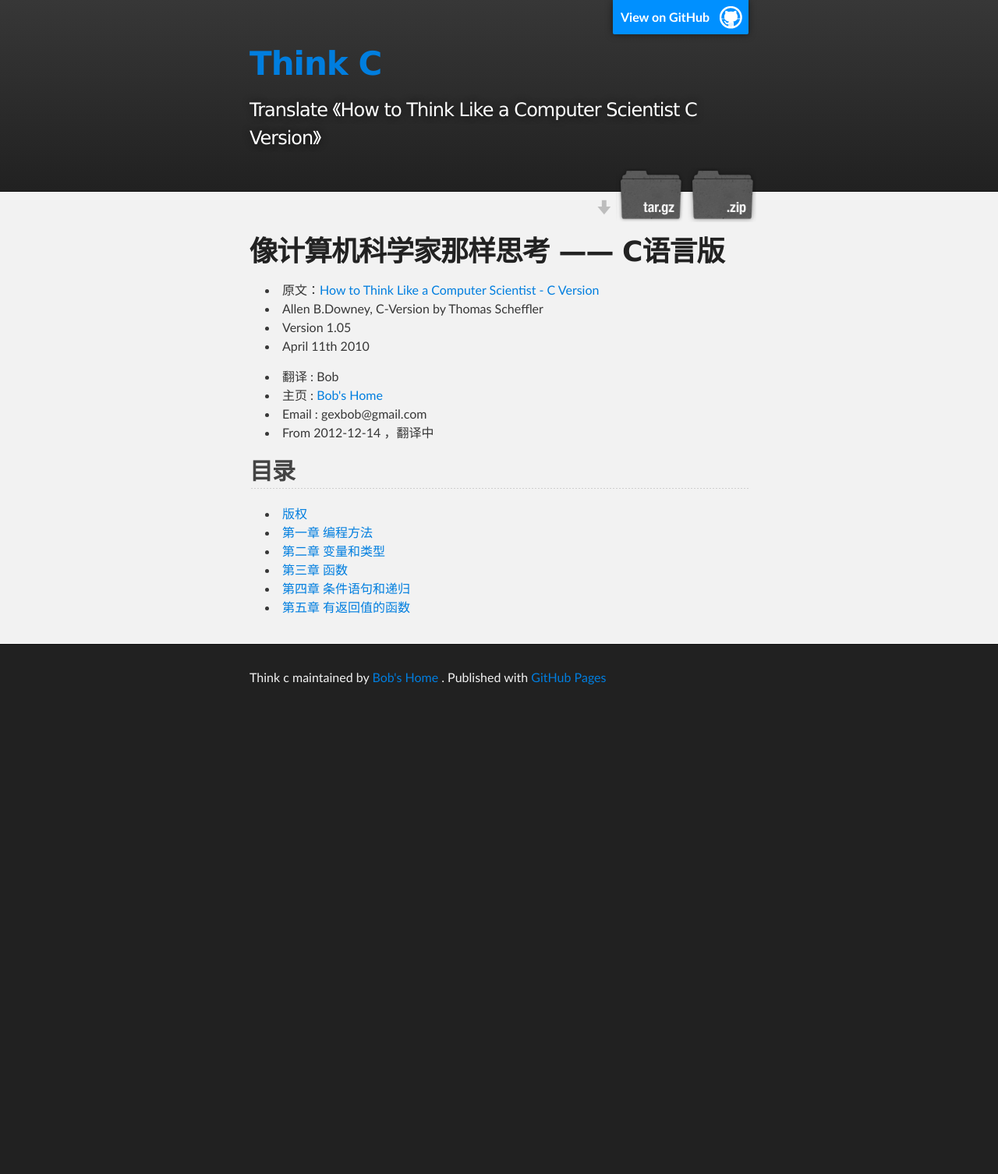
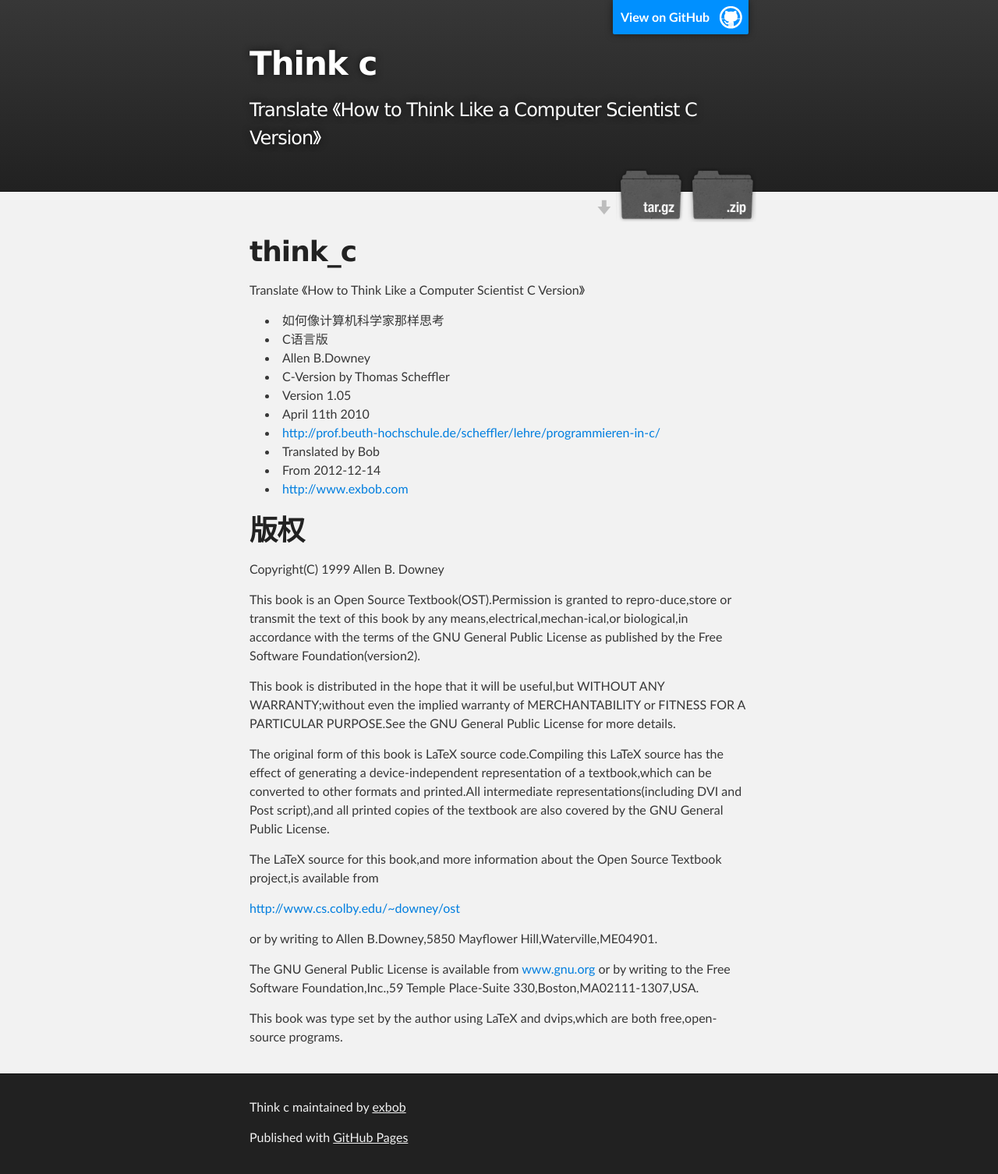
Before and after one commit to exbob/think_c, a Jekyll site: the page index.html, which Jekyll copies as it is, in a window 1280 px wide. Shown: the whole page at 78% size. Built offline with Jekyll 4.4.1, drawn with Linux system fonts in a browser that asks for light colours; Markdown is read by kramdown in place of the engine named in the settings; the list of posts is cut into pages by our own code; before the commit the page ends 916 px from its top, so only the background shows below that.

Commit message:
Create gh-pages branch via GitHub

```diff
--- a/index.html
+++ b/index.html
@@ -1,26 +1,85 @@
----
-layout: default
-date: Index
----
+<!DOCTYPE html>
+<html>
 
-<h1>像计算机科学家那样思考 —— C语言版</h1>
+  <head>
+    <meta charset='utf-8' />
+    <meta http-equiv="X-UA-Compatible" content="chrome=1" />
+    <meta name="description" content="Think c : Translate 《How to Think Like a Computer Scientist C Version》" />
+
+    <link rel="stylesheet" type="text/css" media="screen" href="stylesheets/stylesheet.css">
+
+    <title>Think c</title>
+  </head>
+
+  <body>
+
+    <!-- HEADER -->
+    <div id="header_wrap" class="outer">
+        <header class="inner">
+          <a id="forkme_banner" href="https://github.com/exbob/think_c">View on GitHub</a>
+
+          <h1 id="project_title">Think c</h1>
+          <h2 id="project_tagline">Translate 《How to Think Like a Computer Scientist C Version》</h2>
+
+            <section id="downloads">
+              <a class="zip_download_link" href="https://github.com/exbob/think_c/zipball/master">Download this project as a .zip file</a>
+              <a class="tar_download_link" href="https://github.com/exbob/think_c/tarball/master">Download this project as a tar.gz file</a>
+            </section>
+        </header>
+    </div>
+
+    <!-- MAIN CONTENT -->
+    <div id="main_content_wrap" class="outer">
+      <section id="main_content" class="inner">
+        <h1>
+<a name="think_c" class="anchor" href="#think_c"><span class="octicon octicon-link"></span></a>think_c</h1>
+
+<p>Translate 《How to Think Like a Computer Scientist C Version》</p>
 
 <ul>
-<li>原文：<a href="http://prof.beuth-hochschule.de/scheffler/lehre/programmieren-in-c/">How to Think Like a Computer Scientist
-- C Version</a></li>
-<li>Allen B.Downey, C-Version by Thomas Scheffler</li>
+<li>如何像计算机科学家那样思考</li>
+<li>C语言版</li>
+<li>Allen B.Downey</li>
+<li>C-Version by Thomas Scheffler</li>
 <li>Version 1.05</li>
 <li>April 11th 2010</li>
-<p> </p>
-<li>翻译  : Bob</li>
-<li>主页  : <a href="http://www.exbob.com">Bob's Home</a></li>
-<li>Email : gexbob@gmail.com</li>
-<li>From 2012-12-14 ，翻译中</li>
-</ul>
+<li><a href="http://prof.beuth-hochschule.de/scheffler/lehre/programmieren-in-c/">http://prof.beuth-hochschule.de/scheffler/lehre/programmieren-in-c/</a></li>
+<li>Translated by Bob</li>
+<li>From 2012-12-14</li>
+<li><a href="http://www.exbob.com">http://www.exbob.com</a></li>
+</ul><h1>
+<a name="%E7%89%88%E6%9D%83" class="anchor" href="#%E7%89%88%E6%9D%83"><span class="octicon octicon-link"></span></a>版权</h1>
 
-<h2>目录</h2>
-<ul>
-	{% for rpost in paginator.posts reversed %}
-		<li><a href="{{ site.url }}{{ rpost.url }}">{{ rpost.title }}</a></li>
-	{% endfor %}
-</ul>
+<p>Copyright(C) 1999 Allen B. Downey</p>
+
+<p>This book is an Open Source Textbook(OST).Permission is granted to repro-duce,store or transmit the text of this book by any means,electrical,mechan-ical,or biological,in accordance with the terms of the GNU General Public License as published by the Free Software Foundation(version2).</p>
+
+<p>This book is distributed in the hope that it will be useful,but WITHOUT ANY WARRANTY;without even the implied warranty of MERCHANTABILITY or FITNESS FOR A PARTICULAR PURPOSE.See the GNU General Public License for more details.</p>
+
+<p>The original form of this book is LaTeX source code.Compiling this LaTeX source has the effect of generating a device-independent representation of a textbook,which can be converted to other formats and printed.All intermediate representations(including DVI and Post script),and all printed copies of the textbook are also covered by the GNU General Public License.</p>
+
+<p>The LaTeX source for this book,and more information about the Open Source Textbook project,is available from</p>
+
+<p><a href="http://www.cs.colby.edu/%7Edowney/ost">http://www.cs.colby.edu/~downey/ost</a></p>
+
+<p>or by writing to Allen B.Downey,5850 Mayﬂower Hill,Waterville,ME04901.</p>
+
+<p>The GNU General Public License is available from <a href="http://www.gnu.org">www.gnu.org</a> or by writing to the Free Software Foundation,Inc.,59 Temple Place-Suite 330,Boston,MA02111-1307,USA.</p>
+
+<p>This book was type set by the author using LaTeX and dvips,which are both
+free,open-source programs.</p>
+      </section>
+    </div>
+
+    <!-- FOOTER  -->
+    <div id="footer_wrap" class="outer">
+      <footer class="inner">
+        <p class="copyright">Think c maintained by <a href="https://github.com/exbob">exbob</a></p>
+        <p>Published with <a href="http://pages.github.com">GitHub Pages</a></p>
+      </footer>
+    </div>
+
+
+
+  </body>
+</html>
--- a/stylesheets/stylesheet.css
+++ b/stylesheets/stylesheet.css
@@ -47,10 +47,6 @@ table {
   border-spacing: 0;
 }
 
-a:focus {
-  outline: none;
-}
-
 /*******************************************************************************
 Theme Styles
 *******************************************************************************/
@@ -60,7 +56,7 @@ body {
   color:#373737;
   background: #212121;
   font-size: 16px;
-  font-family: 'Microsoft Yahei', 'Myriad Pro', 'Calibri', Helvetica, Arial, sans-serif;
+  font-family: 'Myriad Pro', Calibri, Helvetica, Arial, sans-serif;
   line-height: 1.5;
   -webkit-font-smoothing: antialiased;
 }
@@ -69,7 +65,7 @@ h1, h2, h3, h4, h5, h6 {
   margin: 10px 0;
   font-weight: 700;
   color:#222222;
-  font-family: 'Microsoft Yahei','Lucida Grande', 'Calibri', Helvetica, Arial, sans-serif;
+  font-family: 'Lucida Grande', 'Calibri', Helvetica, Arial, sans-serif;
   letter-spacing: -1px;
 }
 
@@ -80,8 +76,7 @@ h1 {
 
 h2 {
   padding-bottom: 10px;
-  font-size: 30px;
-  color:#444444;
+  font-size: 32px;
   background: url('../images/bg_hr.png') repeat-x bottom;
 }
 
@@ -126,14 +121,11 @@ a {
   -ms-transition: text-shadow 0.5s ease;
 }
 
-#main_content a:hover {
-  color: #0069ba;
-  text-shadow: #0090ff 0px 0px 2px;
-}
+a:hover, a:focus {text-decoration: underline;}
 
-footer a:hover {
-  color: #43adff;
-  text-shadow: #0090ff 0px 0px 2px;
+footer a {
+  color: #F2F2F2;
+  text-decoration: underline;
 }
 
 em {
@@ -161,15 +153,15 @@ img {
 
 pre, code {
   width: 100%;
-  color: #dcdcdc;
-  background-color: #303030;
+  color: #222;
+  background-color: #fff;
 
   font-family: Monaco, "Bitstream Vera Sans Mono", "Lucida Console", Terminal, monospace;
   font-size: 14px;
 
-  border-radius: 4px;
-  -moz-border-radius: 4px;
-  -webkit-border-radius: 4px;f
+  border-radius: 2px;
+  -moz-border-radius: 2px;
+  -webkit-border-radius: 2px;
 
 
 
@@ -256,11 +248,6 @@ td {
 form {
   background: #f2f2f2;
   padding: 20px;
-}
-
-img {
-  width: auto;
-  max-width: 100%;
 }
 
 /*******************************************************************************
@@ -430,10 +417,3 @@ Small Device Styles
   }
 
 }
-
-
-.pagination-link            { height: 28px; margin: 10px 0 20px 0; padding: 10px 0 0; border-top: 1px dotted #d8d8d8; }
-.pagination-link a          { padding: 0 8px; line-height: 28px; }
-.pagination-link a:hover    { text-decoration: none; border-bottom: 1px solid #666; }
-.pagination-link .prev      { float: left; }
-.pagination-link .next      { float: right; }
```
Also changed, not shown: params.json (+1 -1 lines).
